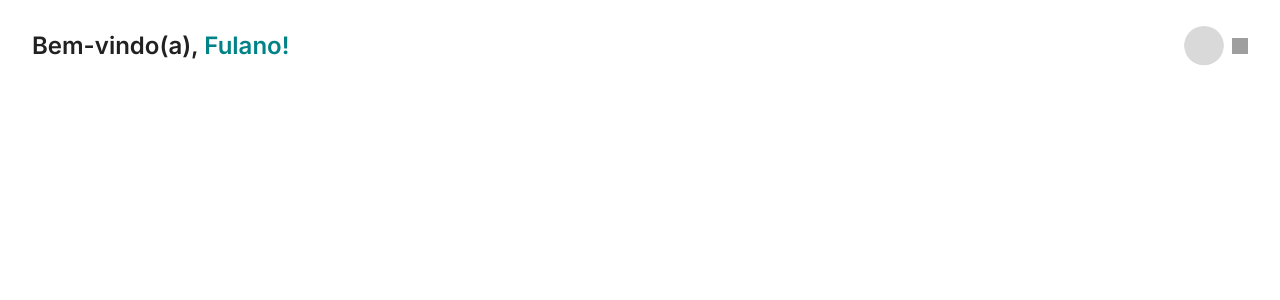
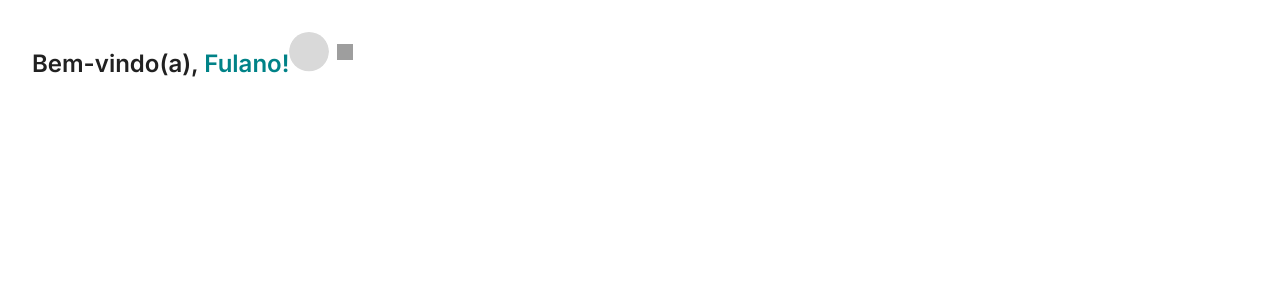
Before and after one commit to DAUUX/usarp-tool, a React (Vite) app: page /home in a window 1280 px wide. Shown: the top 300 px of the page. Built offline with nearby package versions, Linux system fonts and the light colour scheme; grey boxes are pictures that could not be loaded.

Commit message:
fix: button position

```diff
--- a/src/components/DropdownMenu/styles.module.scss
+++ b/src/components/DropdownMenu/styles.module.scss
@@ -12,10 +12,6 @@
   border-width: 0;
   background-color: transparent;
   padding: 0;
-  position: absolute;
-  right: 0;
-  top: 50%;
-  transform: translateY(-50%);
 
   .DropdownTrigger__ArrowIcon {
     width: 16px;
```
